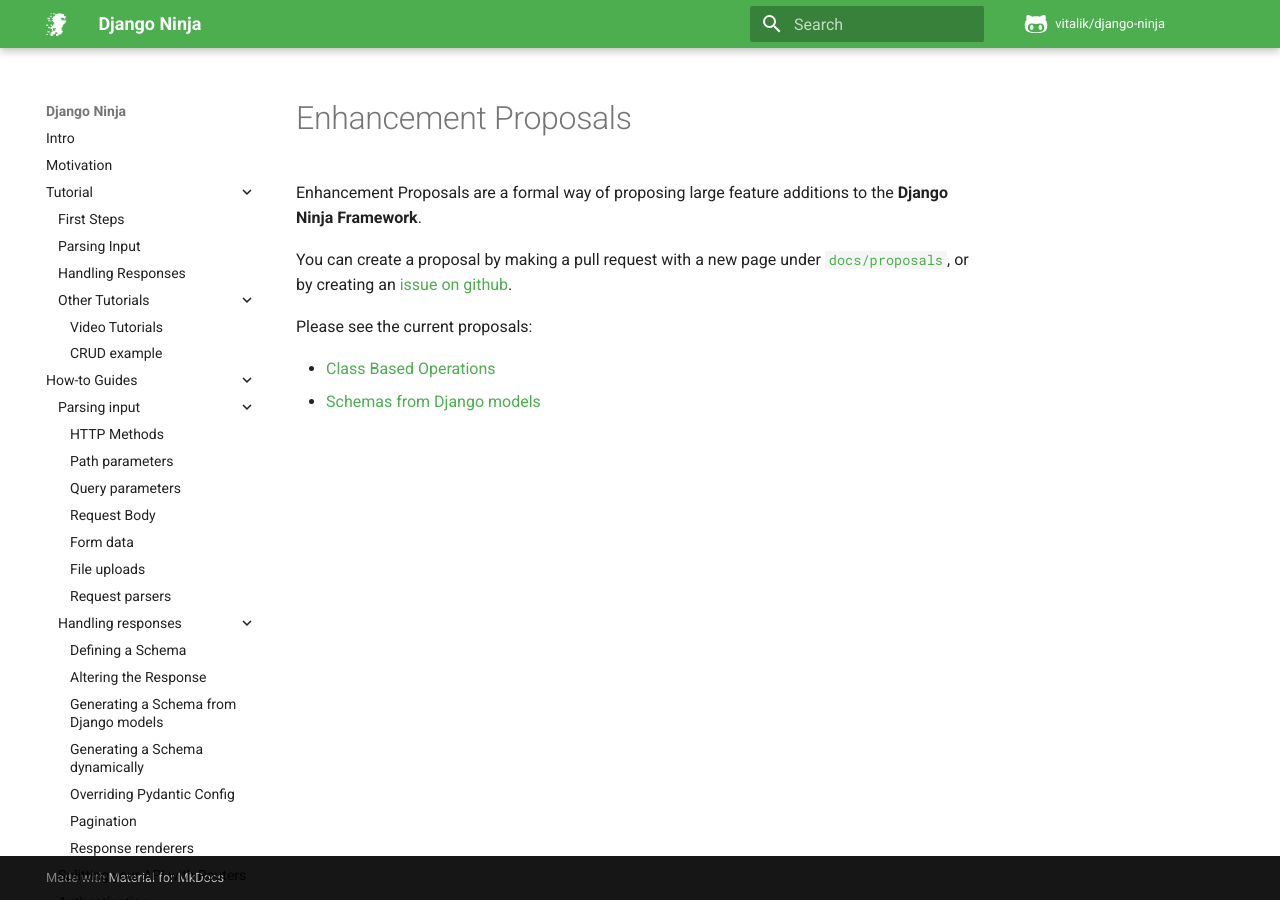
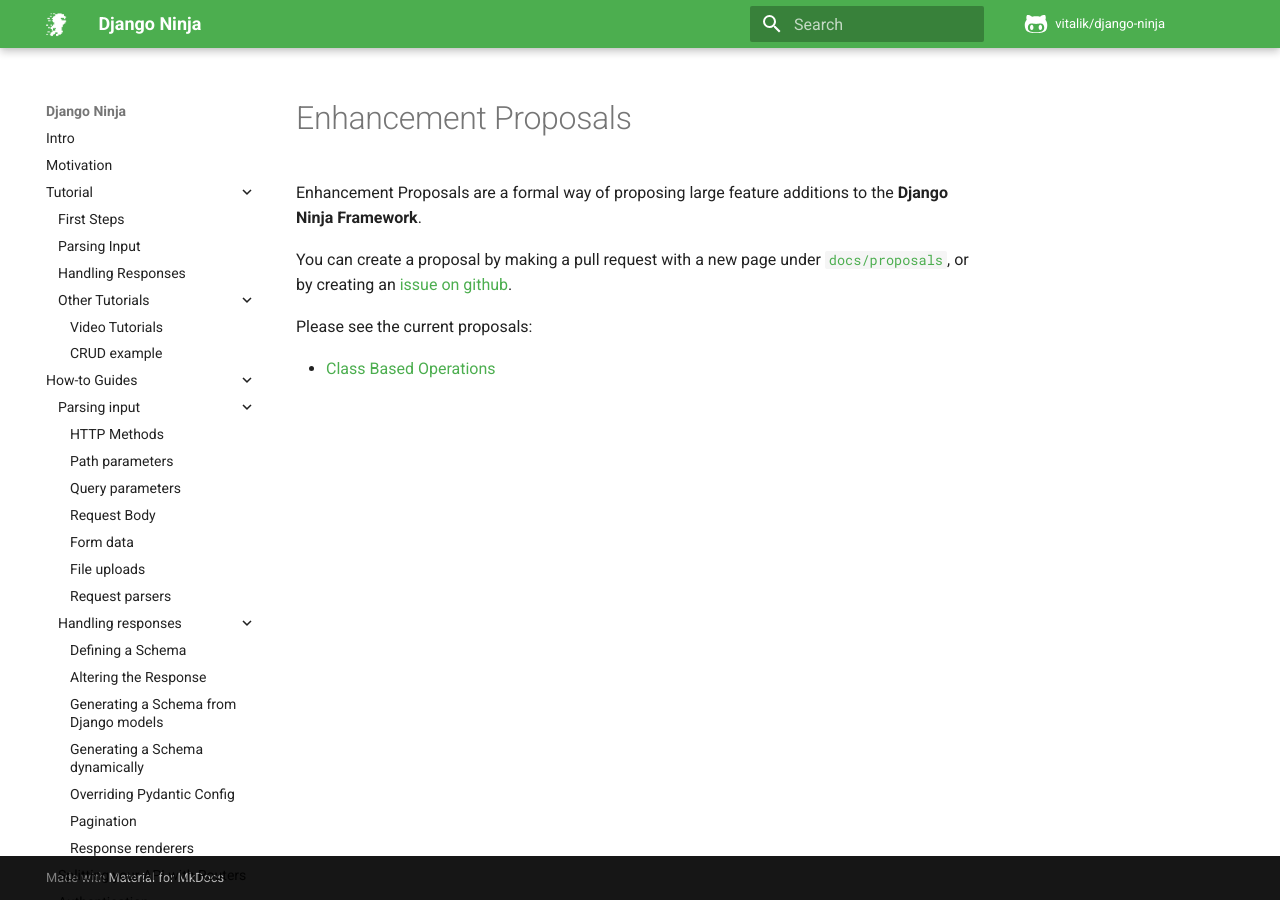
Before and after one commit to rainbow1016/django-master, an MkDocs documentation site: the page built from docs/docs/proposals/index.md, in a window 1280 px wide. Built offline with MkDocs 1.6.1 and Material for MkDocs 9.7.7, drawn with Linux system fonts in a browser that asks for light colours; comment, search, counter and statistics services are not loaded.

Commit message:
remove broken link

```diff
--- a/docs/docs/proposals/index.md
+++ b/docs/docs/proposals/index.md
@@ -7,4 +7,3 @@ You can create a proposal by making a pull request with a new page under [`docs/
 Please see the current proposals:
 
  - [Class Based Operations](cbv)
- - [Schemas from Django models](models)
```
